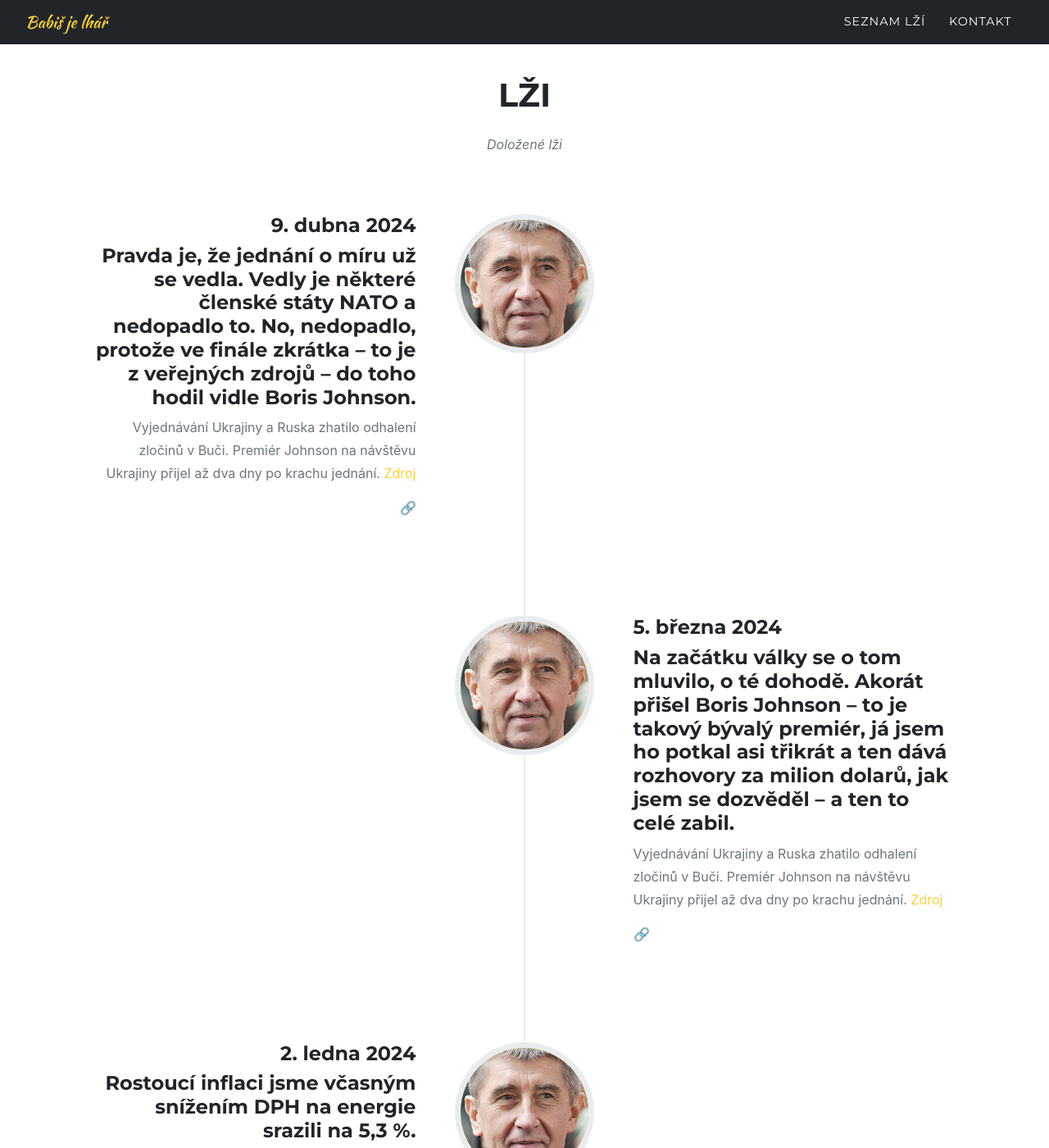
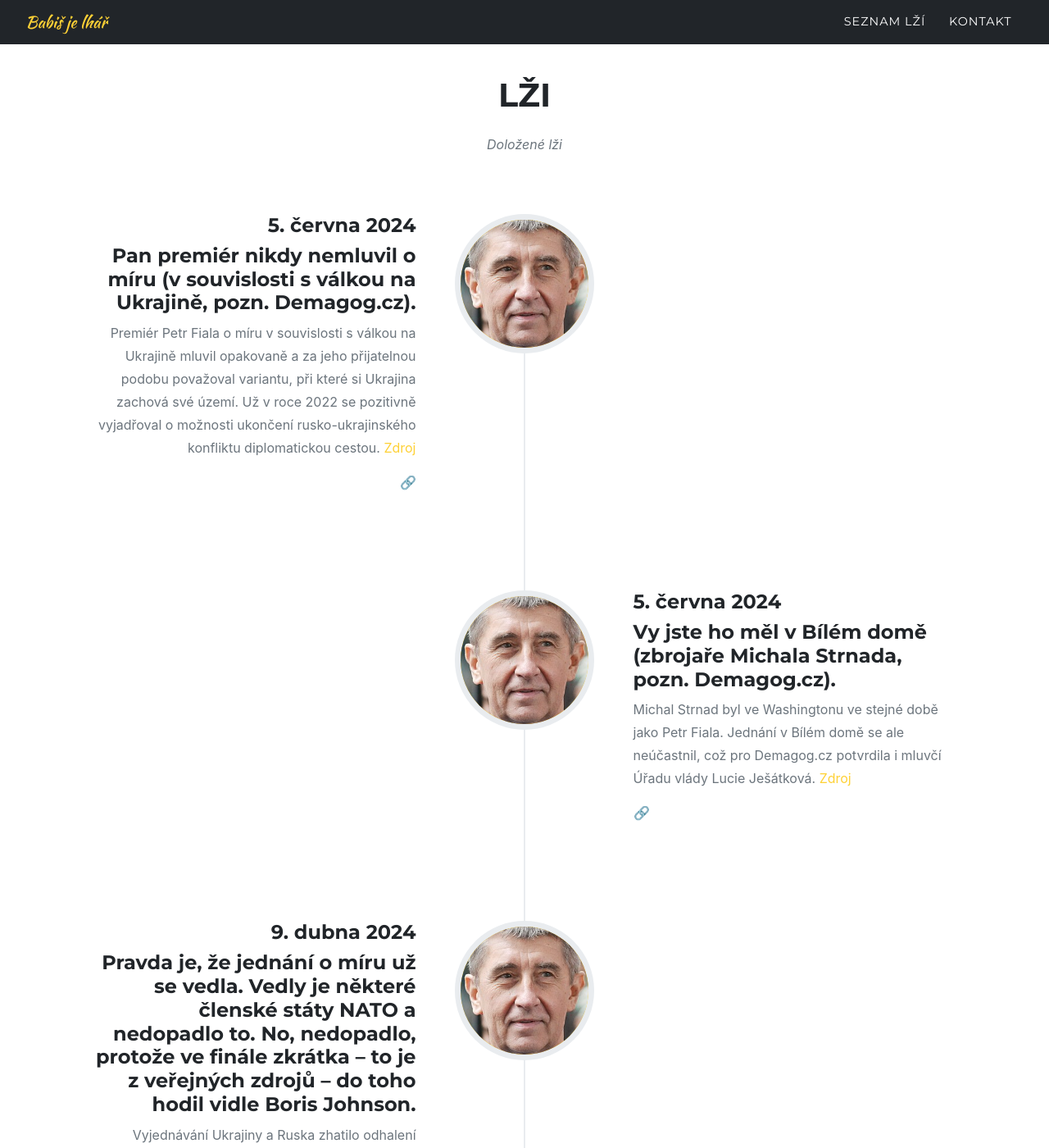
Before and after one commit to xsuchy/babisjelhar, a Jekyll site: the page built from index.md, in a window 1280 px wide and 1400 px high, scrolled down 1142 px. Shown: the whole window at 82% size. Built offline with Jekyll 4.4.1, drawn with Linux system fonts in a browser that asks for light colours; some web fonts are replaced.

Commit message:
dalsi lzi

```diff
--- a/_data/sitetext.yml
+++ b/_data/sitetext.yml
@@ -33,6 +33,14 @@ timeline:
     section: timeline
     start_align: "left"
     events:
+      - title: "Pan premiér nikdy nemluvil o míru (v souvislosti s válkou na Ukrajině, pozn. Demagog.cz)."
+        image: assets/img/timeline/1.jpg
+        year: "5. června 2024"
+        desc: "Premiér Petr Fiala o míru v souvislosti s válkou na Ukrajině mluvil opakovaně a za jeho přijatelnou podobu považoval variantu, při které si Ukrajina zachová své území. Už v roce 2022 se pozitivně vyjadřoval o možnosti ukončení rusko-ukrajinského konfliktu diplomatickou cestou. [Zdroj](https://demagog.cz/vyrok/23350)"
+      - title: "Vy jste ho měl v Bílém domě (zbrojaře Michala Strnada, pozn. Demagog.cz)."
+        image: assets/img/timeline/1.jpg
+        year: "5. června 2024"
+        desc: "Michal Strnad byl ve Washingtonu ve stejné době jako Petr Fiala. Jednání v Bílém domě se ale neúčastnil, což pro Demagog.cz potvrdila i mluvčí Úřadu vlády Lucie Ješátková. [Zdroj](https://demagog.cz/vyrok/23364)"
       - title: "Pravda je, že jednání o míru už se vedla. Vedly je některé členské státy NATO a nedopadlo to. No, nedopadlo, protože ve finále zkrátka – to je z veřejných zdrojů – do toho hodil vidle Boris Johnson."
         image: assets/img/timeline/1.jpg
         year: "9. dubna 2024"
```
